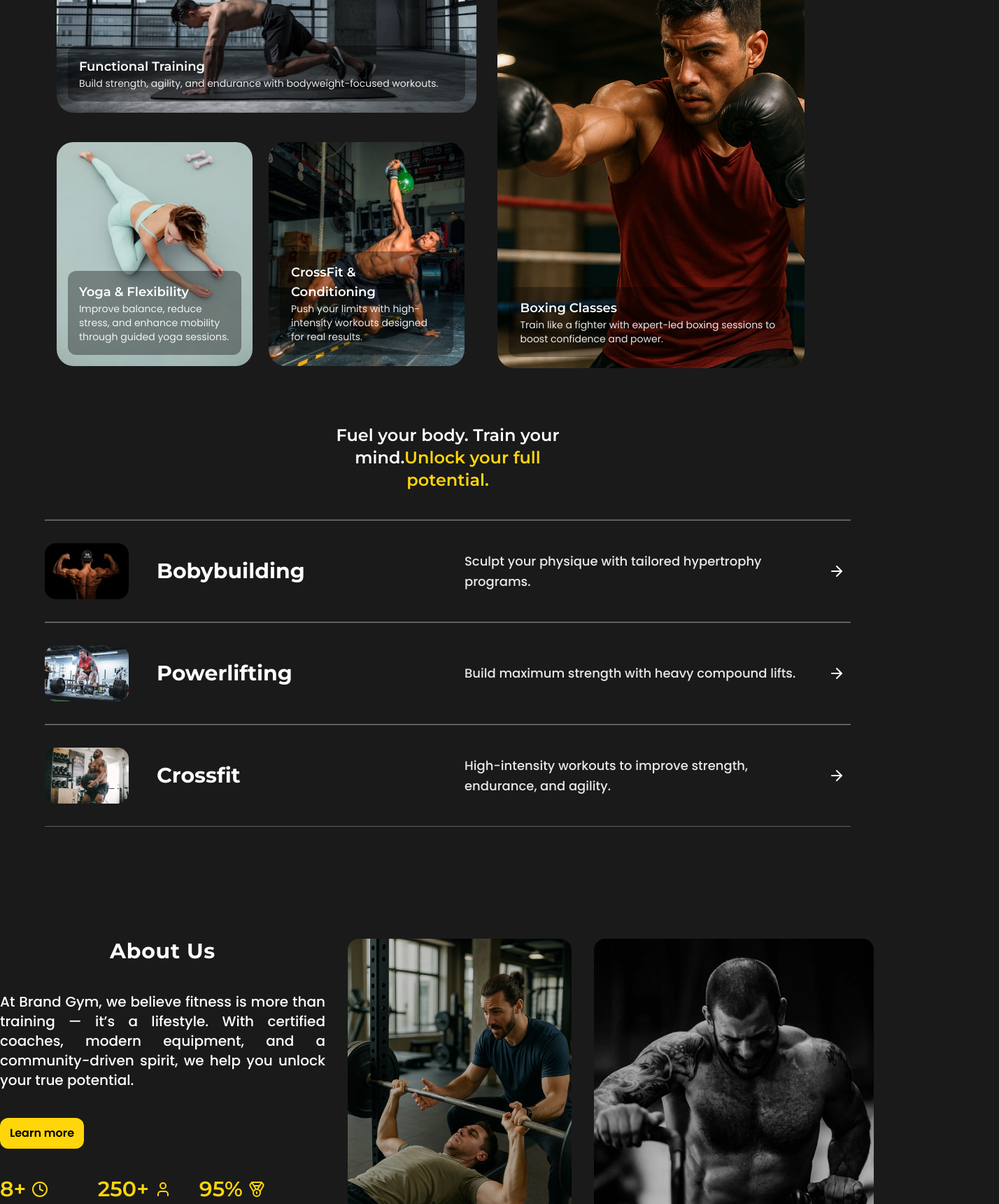
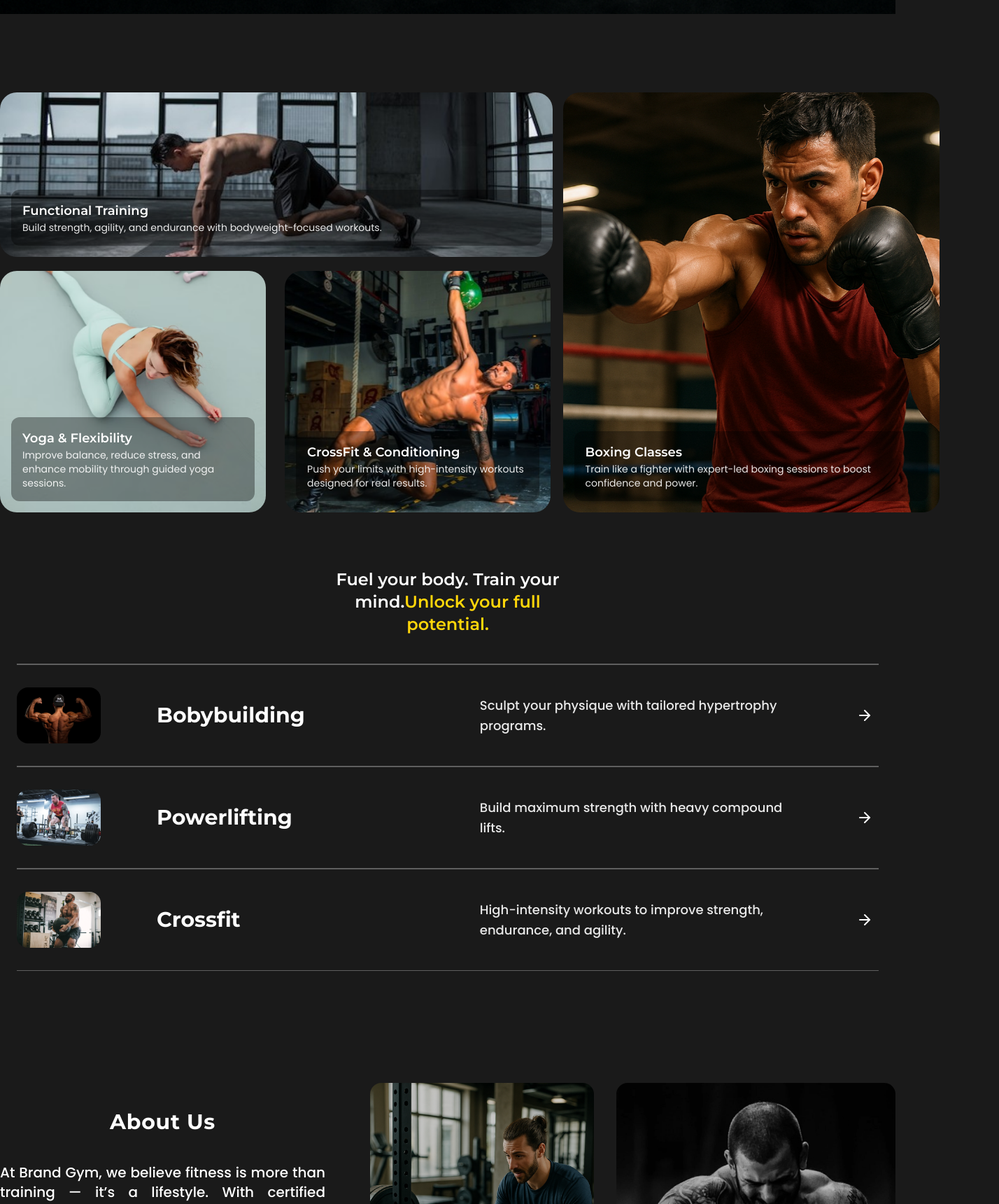
Before and after one commit to Grima21/gym-website, a Next.js app: page / in a window 1280 px wide. Shown: the part 1080-2800 px from the top of the page at 70% size, 1428 px wide, since content can reach past the window. Built offline with nearby package versions, Linux system fonts and the light colour scheme.

Commit message:
Design: ampliar ancho máximo de secciones visuales (hero, pricing, testimonios, coaches) a 1500px y ajustes menores en componentes

```diff
--- a/src/app/components/AboutUs.tsx
+++ b/src/app/components/AboutUs.tsx
@@ -27,8 +27,8 @@ export default function AboutUs() {
   ];
 
   return (
-    <section className="max-w-screen-xl  mx-auto mt-40 mb-28">
-      <div className="flex gap-8 ">
+    <section className="max-w-screen-2xl  mx-auto mt-40 mb-28">
+      <div className="mx-auto flex gap-16 justify-center items-center">
         {/* left */}
         <div className="max-w-[465px]">
           <h2 className="text-center text-3xl font-bold text-white tracking-wide mb-10">
--- a/src/app/components/Footer.tsx
+++ b/src/app/components/Footer.tsx
@@ -31,7 +31,7 @@ export default function Footer() {
   ];
 
   return (
-    <footer className="max-w-screen-xl mx-auto mt-20 mb-20">
+    <footer className="max-w-screen-2xl mx-auto mt-20 mb-20">
       <section className="w-full ">
         <div className="w-full flex justify-between mb-8">
           <p className="text-[#FFD60A] text-lg font-semibold">
--- a/src/app/components/Hero.tsx
+++ b/src/app/components/Hero.tsx
@@ -35,7 +35,7 @@ export default function Hero() {
   );
 
   return (
-    <section className="relative w-full mb-28" ref={heroRef}>
+    <section className="relative w-full mb-28 h-[1100px]" ref={heroRef}>
       {/* Fondo global (si no lo necesitas, puedes quitar este) */}
       <motion.div
         variants={fadeIn}
--- a/src/app/components/Service.tsx
+++ b/src/app/components/Service.tsx
@@ -45,23 +45,23 @@ export default function Service() {
   const boxing = CardService.find((c) => c.id === 4)!;
 
   return (
-    <div className="max-w-screen-xl mx-auto">
+    <div className="max-w-screen-2xl mx-auto">
       <section
         className="
 
         mx-auto
         mt-16
         flex items-start
-        gap-[80px]              /* gap central izquierda ↔ derecha */
+        gap-[150px]              /* gap central izquierda ↔ derecha */
         "
-        style={{ width: `${functional.w + 80 + boxing.w}px` }} // ancho total exacto
+        style={{ width: `${functional.w + 100 + boxing.w}px` }} // ancho total exacto
       >
         {/* Grupo izquierdo: grid de 2 cols con gap de 46 y 72 */}
         <div
           className="
           grid
           [grid-template-columns:257.1px_247.52px]
-          gap-x-[46px] gap-y-[42px]
+          gap-x-[150px] gap-y-[20px]
         "
         >
           {/* TOP: Functional (ocupa 2 columnas) */}
@@ -85,14 +85,14 @@ export default function Service() {
           </span>
         </h2>
 
-        <div className="max-w-[1200px] mx-auto px-6 mt-10">
+        <div className="max-w-full mx-auto px-6 mt-10">
           {program.map((item) => (
             <div
               key={item.id}
               className="
         grid items-center
         grid-cols-[120px_1fr_1.2fr_32px]
-        gap-x-10
+        gap-x-20
         py-8
         border-t-2 border-white/30
       "
--- a/src/app/components/Team.tsx
+++ b/src/app/components/Team.tsx
@@ -4,13 +4,13 @@ import { coach } from "@/app/data/coach"; // ajusta la ruta si tu archivo está
 
 export default function Coaches() {
   return (
-    <section className="max-w-screen-xl mx-auto mt-20 mb-20 ">
+    <section className="max-w-screen-2xl mx-auto mt-20 mb-28 ">
       <h2 className="text-[#FFD60A] text-3xl font-bold">Meet Our Coaches</h2>
       <p className="text-xl text-white">
         Certified trainers dedicated to your success.
       </p>
       <div
-        className="max-w-screen-xl mx-auto
+        className=" mx-auto
     grid gap-6 md:grid-cols-2 mt-12"
       >
         {coach.map((c) => (
--- a/src/app/data/service.ts
+++ b/src/app/data/service.ts
@@ -17,7 +17,7 @@ export const CardService: ServiceCard[] = [
       "Build strength, agility, and endurance with bodyweight-focused workouts.",
     image: "/img-service/gym.webp",
     alt: "Athlete doing push-ups in a gym",
-    w: 600,
+    w: 790,
     h: 235,
   },
   {
@@ -27,8 +27,8 @@ export const CardService: ServiceCard[] = [
       "Improve balance, reduce stress, and enhance mobility through guided yoga sessions.",
     image: "/img-service/yoga.webp",
     alt: "Woman doing yoga on a mat",
-    w: 280.1,
-    h: 320,
+    w: 380.1,
+    h: 345,
   },
   {
     id: 3,
@@ -37,8 +37,8 @@ export const CardService: ServiceCard[] = [
       "Push your limits with high-intensity workouts designed for real results.",
     image: "/img-service/crossfit.webp",
     alt: "Man lifting kettlebell",
-    w: 280,
-    h: 320,
+    w: 380,
+    h: 345,
   },
   {
     id: 4,
@@ -47,7 +47,7 @@ export const CardService: ServiceCard[] = [
       "Train like a fighter with expert-led boxing sessions to boost confidence and power.",
     image: "/img-service/boxing.webp",
     alt: "Boxer throwing punch in the ring",
-    w: 438.26,
+    w: 538.26,
     h: 600,
   },
 ];
```
